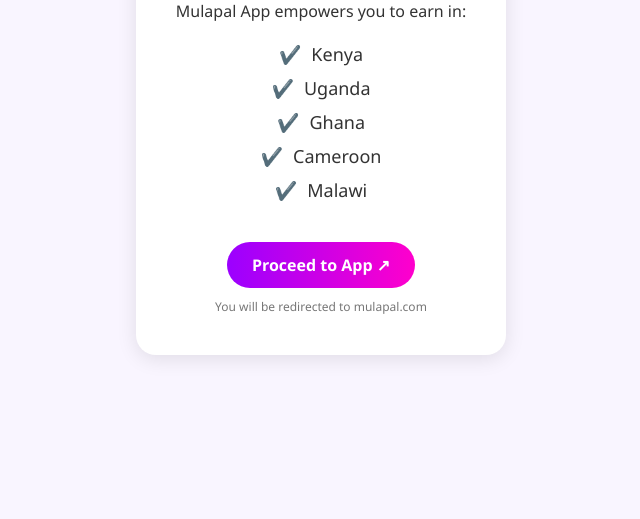
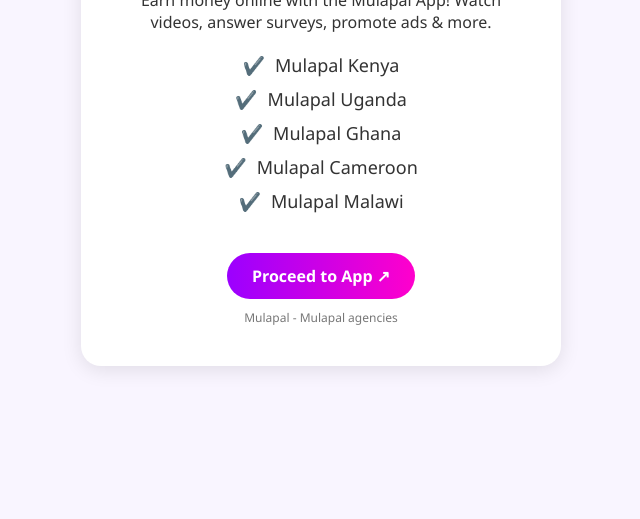
Before and after one commit to mulapal-agencies-app/mulapal-app, a plain HTML site: page redirect.html in a window 1280 px wide. Shown: the part 281-800 px from the top of the page, without its empty margins (319-959 px from the left). Drawn offline with Linux system fonts and the light colour scheme.

Commit message:
Update redirect.html

```diff
--- a/redirect.html
+++ b/redirect.html
@@ -74,16 +74,16 @@
 <body>
   <div class="card">
     <h2>Get Ready to Earn!</h2>
-    <p>Mulapal App empowers you to earn in:</p>
+    <p>Earn money online with the Mulapal App! Watch videos, answer surveys, promote ads & more.</p>
     <ul>
-      <li>Kenya</li>
-      <li>Uganda</li>
-      <li>Ghana</li>
-      <li>Cameroon</li>
-      <li>Malawi</li>
+      <li>Mulapal Kenya</li>
+      <li>Mulapal Uganda</li>
+      <li>Mulapal Ghana</li>
+      <li>Mulapal Cameroon</li>
+      <li>Mulapal Malawi</li>
     </ul>
     <a class="btn" href="https://mulapal.com/register.php?ref=Bahatike" target="_blank">Proceed to App ↗</a>
-    <div class="note">You will be redirected to mulapal.com</div>
+    <div class="note">Mulapal - Mulapal agencies</div>
   </div>
 </body>
 </html>
```
